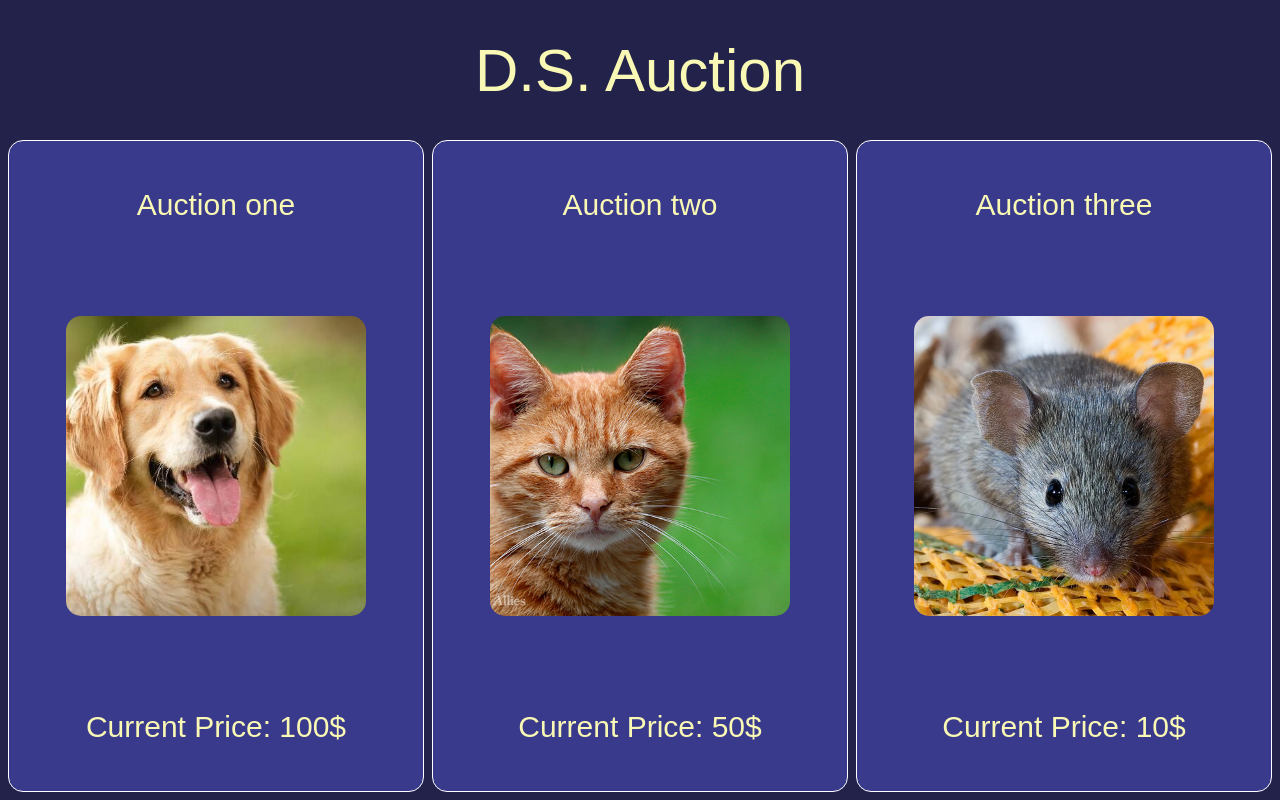
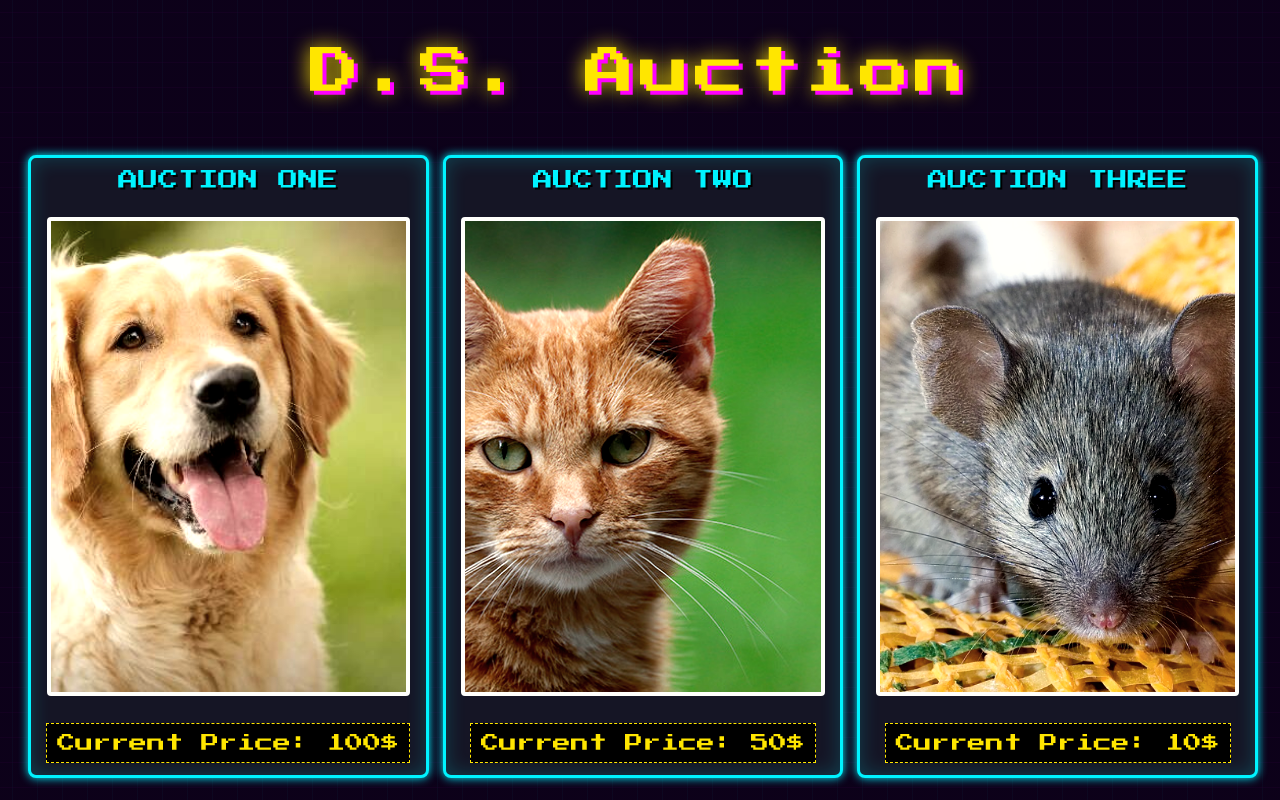
Before and after one commit to Ector55/DS_Auction, a plain HTML site: page index.html in a window 1280 px wide. Drawn offline with Linux system fonts and the light colour scheme; a web font is replaced by a local one.

Commit message:
Frontend for Retro site

```diff
--- a/index.html
+++ b/index.html
@@ -7,29 +7,34 @@
     <link rel="stylesheet" href="./src/style.css">
     <link href="https://fonts.cdnfonts.com/css/magic-vintage" rel="stylesheet">
     <script src="./src/script.js" defer></script>
+    <link href="https://fonts.googleapis.com/css2?family=Press+Start+2P&family=Roboto+Mono:wght@400;700&display=swap" rel="stylesheet">
 </head>
 
 <body>
     <div class="parent">
         <div class="div1">D.S. Auction</div>
-        <div class="div2" onclick="location.href='auction1.html'">Auction one
+        <div class="div2 card" onclick="location.href='auction1.html'">
+    <span class="card-title">Auction One</span>
     <div class="photo">
         <img src="./src/cane.jpg" alt="">
     </div>
-            Current Price: 100$
+    <span class="card-price">Current Price: 100$</span>
 </div>
-        <div class="div3" onclick="location.href='auction2.html'">Auction two
+
+<div class="div3 card" onclick="location.href='auction2.html'">
+    <span class="card-title">Auction Two</span>
     <div class="photo">
         <img src="./src/cat.jpg" alt="">
     </div>
-            Current Price: 50$
+    <span class="card-price">Current Price: 50$</span>
 </div>
-        <div class="div4" onclick="location.href='auction3.html'">Auction three
+
+<div class="div4 card" onclick="location.href='auction3.html'">
+    <span class="card-title">Auction Three</span>
     <div class="photo">
         <img src="./src/mouse.webp" alt="">
     </div>
-            Current Price: 10$
-        </div>
+    <span class="card-price">Current Price: 10$</span>
 </div>
 </body>
 </html>
--- a/src/style.css
+++ b/src/style.css
@@ -1,107 +1,127 @@
-body{
-    font-family: 'Magic Vintage', sans-serif;
-    color: rgb(249, 249, 181);
-    background-color: rgb(34, 34, 75);
+body {
+    font-family: 'Press Start 2P', cursive;
+    background-color: #0b0c15;
+    color: white;
     overflow: hidden;
+    background-image:
+        linear-gradient(rgba(13, 0, 26, 0.9), rgba(13, 0, 26, 0.9)), /* Scurisce la griglia */
+        linear-gradient(0deg, transparent 24%, rgba(255, 0, 255, .3) 25%, rgba(255, 0, 255, .3) 26%, transparent 27%, transparent 74%, rgba(255, 0, 255, .3) 75%, rgba(255, 0, 255, .3) 76%, transparent 77%, transparent),
+        linear-gradient(90deg, transparent 24%, rgba(0, 255, 255, .3) 25%, rgba(0, 255, 255, .3) 26%, transparent 27%, transparent 74%, rgba(0, 255, 255, .3) 75%, rgba(0, 255, 255, .3) 76%, transparent 77%, transparent);
+    background-size: 50px 50px;
 }
 .parent {
     display: grid;
     grid-template-columns: repeat(6, 1fr);
     grid-template-rows: repeat(6, 1fr);
-    gap: 8px;
     height: 98vh;
+    gap: 20px;
+    padding: 20px;
+    box-sizing: border-box;
 }
 
 .div1 {
-    grid-column: span 6 / span 6;
+    grid-column: span 6;
+    grid-row: 1;
+    margin-bottom: 20px;
     justify-content: center;
     align-items: center;
     text-align: center;
-    font-size: 60px;
-    font-weight: 200;
+    font-size: 50px;
     display: flex;
+    color: #ffe600;
+    text-shadow:
+        4px 4px 0px #ff00ff,
+        0 0 20px #ffe600;
+    letter-spacing: 5px;
 }
 
-.div2 {
-    grid-column: span 2 / span 2;
-    grid-row: span 5 / span 5;
-    grid-row-start: 2;
-    border: 1px solid white;
-    border-radius: 15px;
+.card {
+    grid-column: span 2;
+    grid-row: 2 / -1;
+    height: 100%;
+    width: 100%;
+    background-color: #151525;
+    border: 3px solid #00f3ff;
+    box-shadow: 0 0 10px #00f3ff, inset 0 0 20px rgba(0, 243, 255, 0.2);
+    border-radius: 8px;
     display: flex;
     flex-direction: column;
     align-items: center;
-    justify-content: space-around;
+    justify-content: space-evenly;
     cursor: pointer;
     text-align: center;
-    background-color: rgb(58, 58, 140);
-    transition: all 0.1s ease-in-out;
-    font-size: 30px;
+    transition: all 0.3s cubic-bezier(0.175, 0.885, 0.32, 1.275);
 }
 
-.div2:hover{
-    transform: scale(0.95) translateY(-50px);
-}
-.div2:active{
-    border: 0.5px solid rgb(132, 136, 190);
-    opacity: 85%;
+.div2 { grid-column: span 2; }
+.div3 { grid-column: span 2; }
+.div4 { grid-column: span 2; }
+
+.card:hover {
+    transform: translateY(-20px) scale(1.02);
+    border-color: #ff00ff; /* Diventa Rosa al passaggio */
+    box-shadow:
+        0 0 20px #ff00ff,
+        inset 0 0 30px rgba(255, 0, 255, 0.3);
+    z-index: 10;
 }
 
-.div3 {
-    grid-column: span 2 / span 2;
-    grid-row: span 5 / span 5;
-    grid-row-start: 2;
-    border: 1px solid white;
-    border-radius: 15px;
-    display: flex;
-    flex-direction: column;
-    align-items: center;
-    justify-content: space-around;
-    cursor: pointer;
-    text-align: center;
-    background-color: rgb(58, 58, 140);
-    transition: all 0.1s ease-in-out;
-    font-size: 30px;
-}
-.div3:hover{
-    transform: scale(0.95) translateY(-50px);
-}
-.div3:active{
-    border: 0.5px solid rgb(132, 136, 190);
-    opacity: 85%;
+.card:active {
+    transform: scale(0.98);
 }
 
-.div4 {
-    grid-column: span 2 / span 2;
-    grid-row: span 5 / span 5;
-    grid-row-start: 2;
-    border: 1px solid white;
-    border-radius: 15px;
+/* STILE DEL TESTO DENTRO LE CARD */
+.card-title {
+    color: #00f3ff;
+    font-size: 20px;
+    text-transform: uppercase;
+    text-shadow: 2px 2px #000;
+}
+
+.card-price {
+    color: #ffe600; /* Prezzo Giallo */
+    font-size: 18px;
+    text-shadow: 2px 2px #000;
+    background-color: #000;
+    padding: 10px;
+    border: 1px dashed #ffe600; /* Bordo tratteggiato retro */
+}
+
+.photo {
+    overflow: hidden;
+    width: 280px;
+    height: 280px;
+    border: 4px solid #fff;
+    border-radius: 4px;
+    /* Effetto scanlines sulla foto */
+    filter: contrast(1.2) sepia(0.2);
+}
+
+.photo img {
+    width: 100%;
+    height: 100%;
+    object-fit: cover;
+    transition: transform 0.5s ease;
+}
+
+/* Zoom foto all'hover della card */
+.card:hover .photo img {
+    transform: scale(1.1);
+}
+
+.photo {
+    width: 90%;
+    flex-grow: 0.8;
     display: flex;
-    flex-direction: column;
+    justify-content: center;
     align-items: center;
-    justify-content: space-around;
-    cursor: pointer;
-    text-align: center;
-    background-color: rgb(58, 58, 140);
-    transition: all 0.1s ease-in-out;
-    font-size: 30px;
+    margin: 15px 0;
+    overflow: hidden;
+    border: 4px solid #fff;
+    border-radius: 4px;
 }
-.div4:hover{
-    transform: scale(0.95) translateY(-50px);
-}
-.div4:active{
-    border: 0.5px solid rgb(132, 136, 190);
-    opacity: 85%;
-}
-.photo{
-    overflow: hidden;
-    width: 300px;
-    height: 300px;
-    border-radius: 15px;
-    opacity: inherit;
-}
-.photo img{
+
+.photo img {
     width: 100%;
     height: 100%;
     object-fit: cover;
```
Lines whose indentation alone changed are shown as unchanged.
